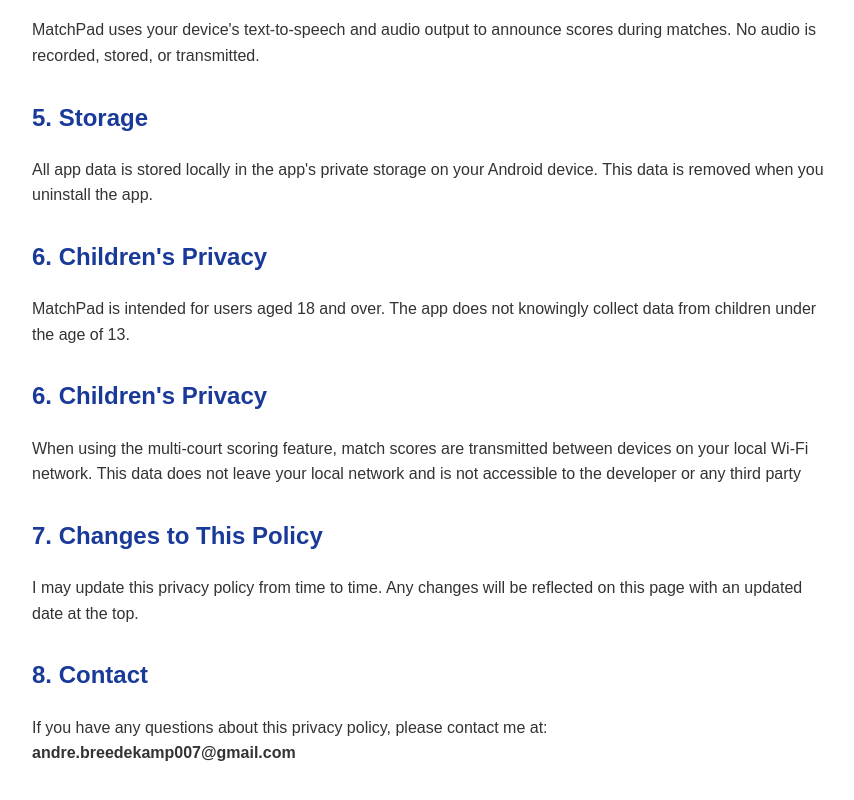
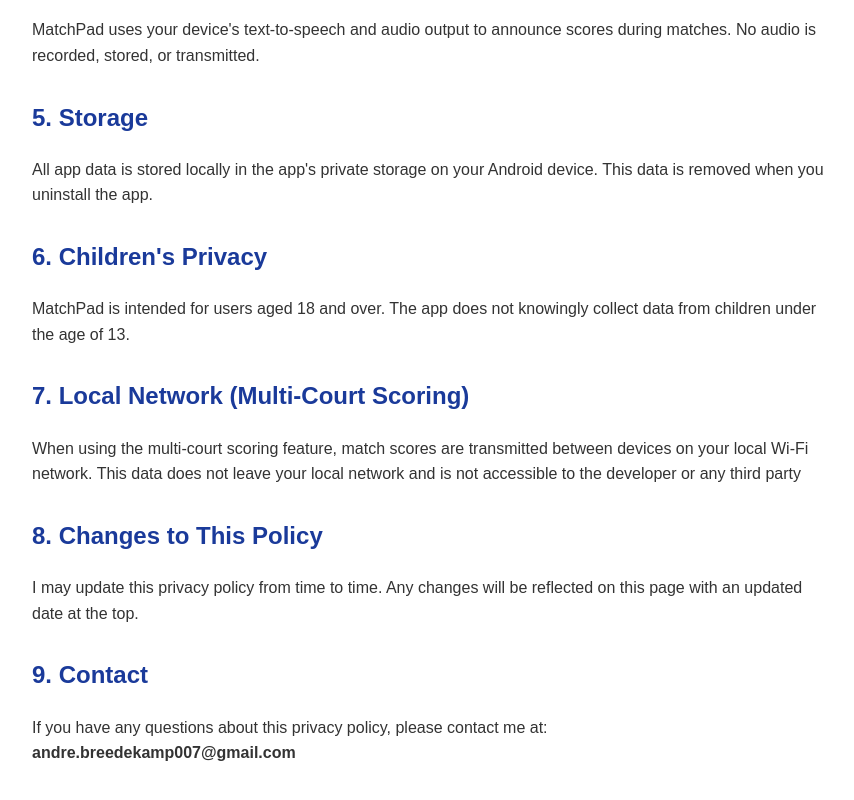
Before and after one commit to andrebreedekamp007-sudo/matchpad-privacy, a plain HTML site: page index.html in a window 1280 px wide. Shown: the part 890-1690 px from the top of the page, without its empty margins (208-1062 px from the left). Drawn offline with Linux system fonts and the light colour scheme.

Commit message:
Update index.html

```diff
--- a/index.html
+++ b/index.html
@@ -61,15 +61,15 @@
 <p>MatchPad is intended for users aged 18 and over. The app does not
 knowingly collect data from children under the age of 13.</p>
 
-<h2>6. Children's Privacy</h2>
+<h2>7. Local Network (Multi-Court Scoring)</h2>
 <p>When using the multi-court scoring feature, match scores are transmitted between devices on your local Wi-Fi network.
   This data does not leave your local network and is not accessible to the developer or any third party</p>
 
-<h2>7. Changes to This Policy</h2>
+<h2>8. Changes to This Policy</h2>
 <p>I may update this privacy policy from time to time. Any changes will
 be reflected on this page with an updated date at the top.</p>
 
-<h2>8. Contact</h2>
+<h2>9. Contact</h2>
 <p>If you have any questions about this privacy policy, please contact me at:<br>
 <strong>andre.breedekamp007@gmail.com</strong></p>
 
```
